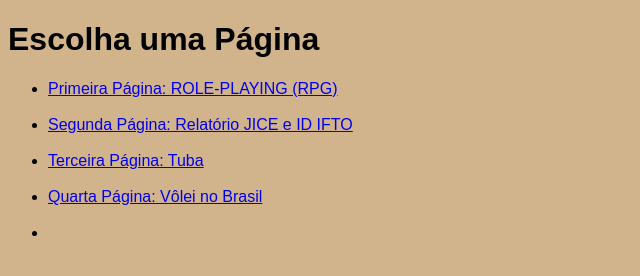
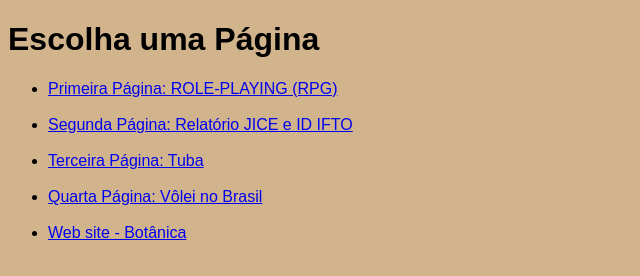
Before and after one commit to GustavoIFTO/Atividades-e-trabalhos-IFTO, a plain HTML site: page index.html in a window 1280 px wide. Shown: the whole page, without its empty margins (0-640 px from the left). Drawn offline with Linux system fonts and the light colour scheme.

Commit message:
Update index.html

```diff
--- a/index.html
+++ b/index.html
@@ -15,7 +15,7 @@
         <li><a href="aluno_matutino/index.html" target="_blank">Segunda Página: Relatório JICE e ID IFTO</a></li> <br>
         <li><a href="tabelas (3).html" target="_blank">Terceira Página: Tuba</a></li> <br>
         <li><a href="depressao/AULA 06-11.html" target="_blank">Quarta Página: Vôlei no Brasil</a></li> <br>
-        <li><a href="/PreservaHoje"></a></li>
+        <li><a href="PreservaHoje/PreservaHoje/ProjetoAmbiental.html">Web site - Botânica</a></li>
     </ul>
 
 </body>
```
